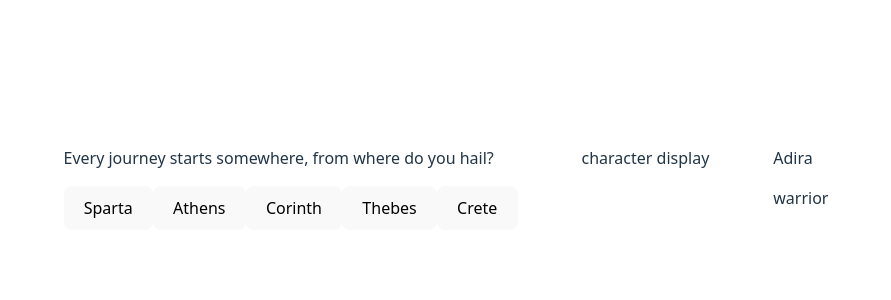
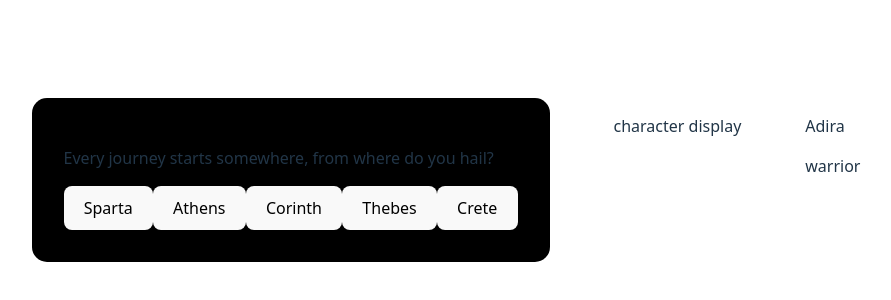
Before and after one commit to tecxh/character-gen, a React (Vite) app: page / in a window 1280 px wide. Shown: the part 220-520 px from the top of the page, without its empty margins (194-1085 px from the left). Built offline with nearby package versions, Linux system fonts and the light colour scheme.

Commit message:
add common screen & trivial styles

```diff
--- a/src/components/GeneratorMenu.tsx
+++ b/src/components/GeneratorMenu.tsx
@@ -1,10 +1,13 @@
+import { CommonScreen } from "./menuScreens/CommonScreen"
 import { OriginLocationScreen } from "./menuScreens/OriginLocationScreen"
 
 export const GeneratorMenu = () => {
 
     return (
         <div>
+            <CommonScreen>
             <OriginLocationScreen />
+            </CommonScreen>
         </div>
     )
 }
--- /dev/null
+++ b/src/components/menuScreens/CommonScreen.tsx
@@ -0,0 +1,11 @@
+import type { PropsWithChildren } from "react"
+// container / wrapper element for screens
+// provides shared styles
+
+export const CommonScreen = ({ children} :PropsWithChildren) => {
+    return (
+        <div style={{ backgroundColor: 'black', padding: '2rem', borderRadius: '15px' }}>
+            {children}
+        </div>
+    )
+}
```
